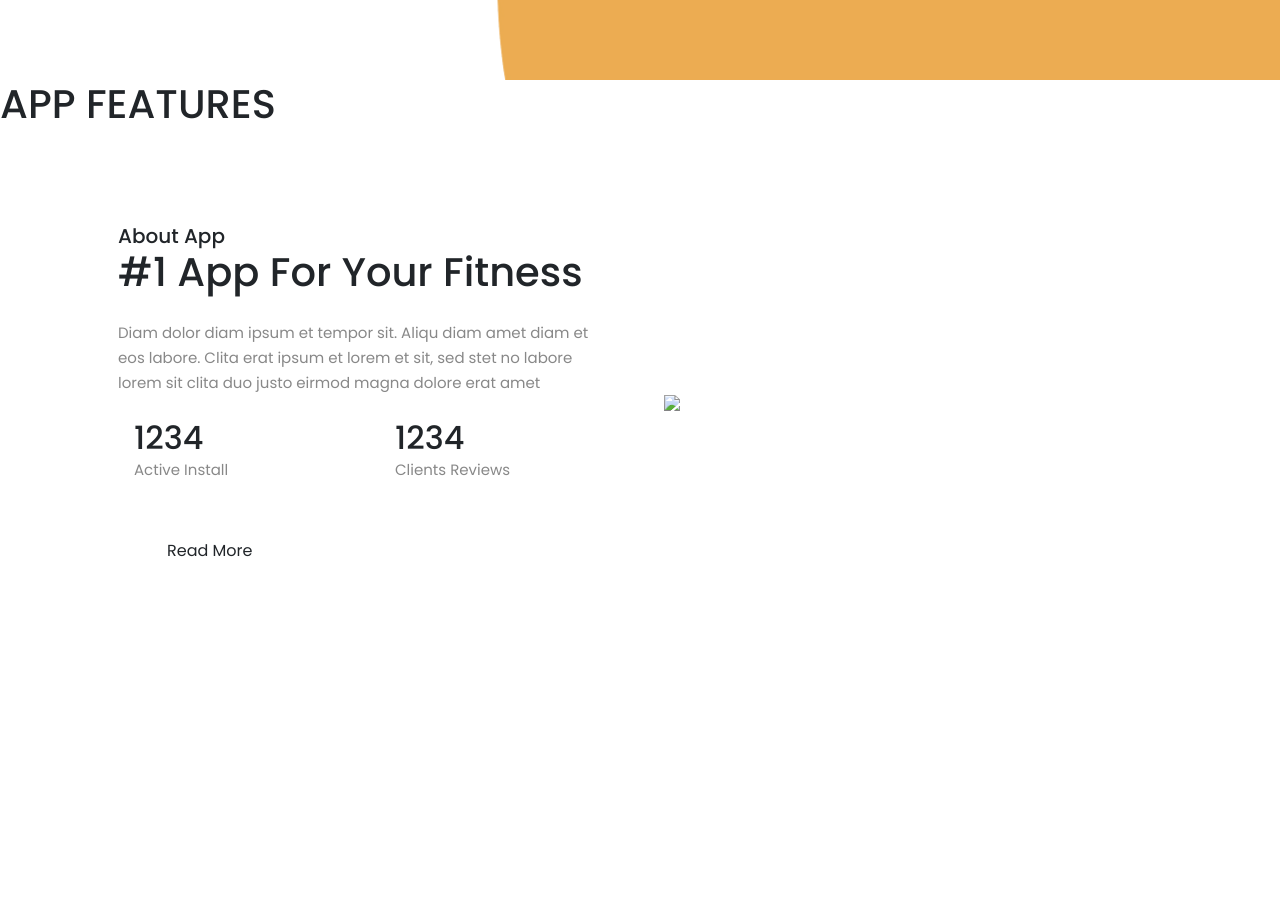
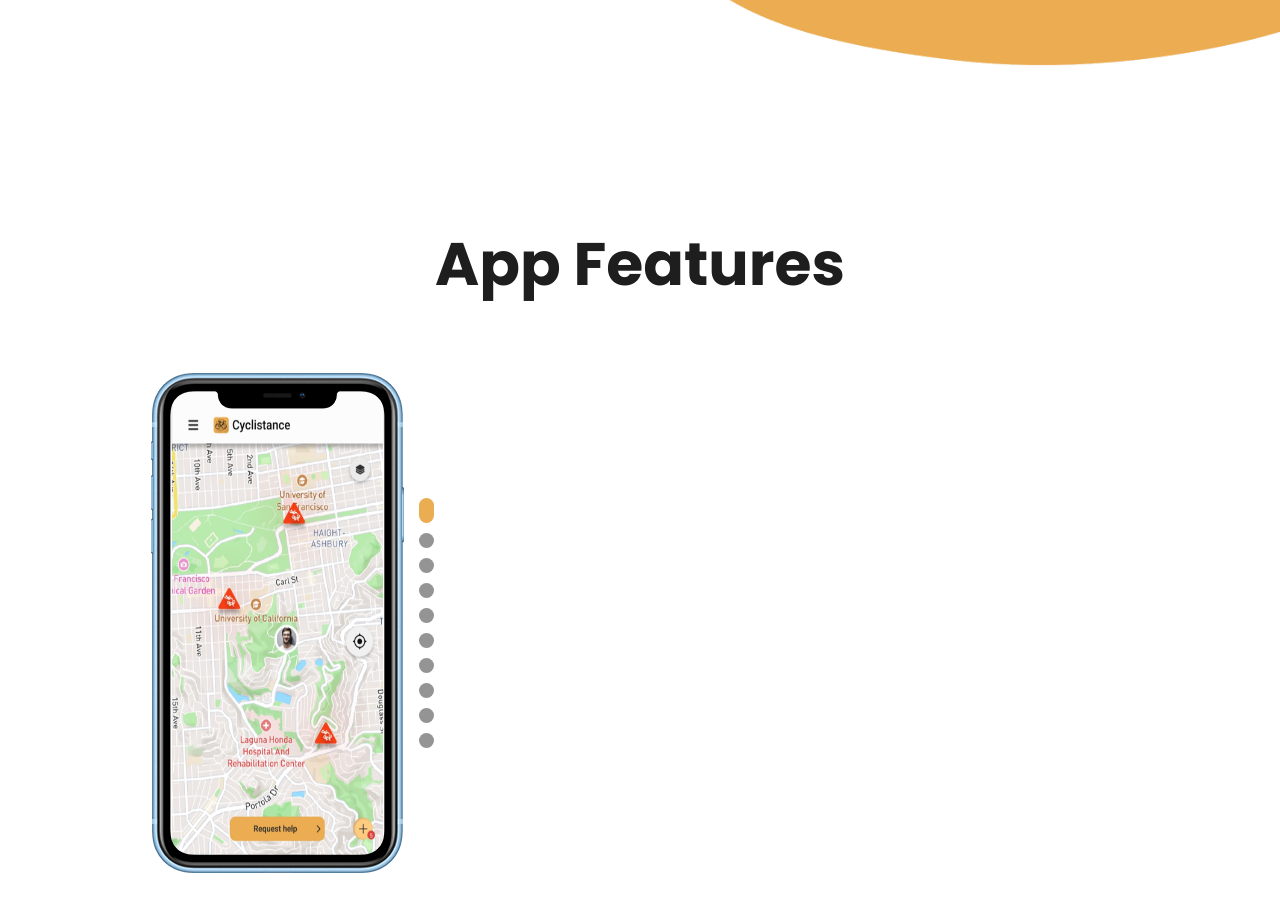
Before and after one commit to CKVGGWP/Cyclistance-Website, a plain HTML site: page index.html in a window 1280 px wide. Shown: the part 740-1652 px from the top of the page. Before the commit the page ends 1416 px from the top, so only its background shows below. Drawn offline with nearby package versions, Linux system fonts and the light colour scheme.

Commit message:
features

```diff
--- a/assets/css/cyclistance.css
+++ b/assets/css/cyclistance.css
@@ -6,6 +6,14 @@ figure, header, nav, section, article, aside, footer, figcaption {
   padding: 0;
   border: 0;
   outline: 0;
+}
+
+:root{
+  --primary: #FBA70B;
+  --secondary: #F4813F;
+  --dark: #1E1E1E;
+  --light: #FFFFFF;
+
 }
 
 .clearfix:after {
@@ -277,7 +285,7 @@ header
   background-repeat: no-repeat;
   background-position: right;
   margin-top: 20px;
-  background-image: url(../images/Home\ Photo.png);
+  background-image: url(../images/Home\ Picture.png);
 }
 
 
@@ -318,8 +326,8 @@ header
 
 .home a img{
   width: 200px;
-  height: 50px;
-  margin-top: 20px;
+  height: 60px;
+  margin-top: 30px;
 }
 
 @media (max-width: 1420px) {
@@ -407,3 +415,82 @@ header
       border-color: #fff transparent transparent transparent;
     }
 }
+
+.features-content {
+  margin-top: 100px;
+  margin-bottom: 100px;
+}
+
+.features-content h1{
+  font-size: 60px;
+  font-weight: 700;
+  color: #1e1e1e;
+  margin-bottom: 25px;
+  width: 100%;
+  height: 100%;
+}
+
+.screenshot-carousel {
+    position: relative;
+    width: 253px;
+    height: 500px;
+    padding: 15px;
+    margin-right: 30px;
+}
+
+.screenshot-carousel::before {
+    position: absolute;
+    content: "";
+    width: 100%;
+    height: 100%;
+    top: 0;
+    left: 0;
+    background: url(../images/screenshot-frame.png) center center no-repeat;
+    background-size: 253px 500px;
+    z-index: 1;
+}
+
+.screenshot-carousel .owl-item img {
+    position: relative;
+    width: 223px;
+    height: 470px;
+}
+
+.screenshot-carousel .owl-dots {
+    position: absolute;
+    top: 50%;
+    right: -30px;
+    transform: translateY(-50%);
+    display: flex;
+    flex-direction: column;
+    align-items: center;
+    justify-content: center;
+}
+
+.screenshot-carousel .owl-dot {
+    position: relative;
+    display: inline-block;
+    margin: 5px 0;
+    width: 15px;
+    height: 15px;
+    background: #949494;
+    border-radius: 15px;
+    transition: .5s;
+}
+
+.screenshot-carousel .owl-dot::after {
+    position: absolute;
+    content: "";
+    width: 5px;
+    height: 5px;
+    top: 5px;
+    left: 5px;
+    border-radius: 5px;
+}
+
+.screenshot-carousel .owl-dot.active {
+  background: #EBAD52;
+  width: 15px;
+  height: 25px;
+  border-radius: 28px;
+}
--- a/assets/js/main.js
+++ b/assets/js/main.js
@@ -1,3 +1,8 @@
+(function ($) {
+  "use strict";
+
+  new WOW().init();
+
     // Sticky Navbar
     $(function () {
         var navbar = $('.navbar');
@@ -46,3 +51,14 @@
           }
         });
       });
+
+      // Screenshot carousel
+      $(".screenshot-carousel").owlCarousel({
+        autoplay: false,
+        smartSpeed: 1000,
+        loop: true,
+        dots: true,
+        items: 1
+    });
+
+  })(jQuery);
--- a/index.html
+++ b/index.html
@@ -5,8 +5,8 @@
   <meta charset="UTF-8">
   <meta name="viewport" content="width=device-width, initial-scale=1.0">
   <link href="https://cdn.jsdelivr.net/npm/bootstrap@5.3.2/dist/css/bootstrap.min.css" rel="stylesheet" integrity="sha384-T3c6CoIi6uLrA9TneNEoa7RxnatzjcDSCmG1MXxSR1GAsXEV/Dwwykc2MPK8M2HN" crossorigin="anonymous">
-  <script defer src="https://cdn.jsdelivr.net/npm/bootstrap@5.3.2/dist/js/bootstrap.bundle.min.js" integrity="sha384-C6RzsynM9kWDrMNeT87bh95OGNyZPhcTNXj1NW7RuBCsyN/o0jlpcV8Qyq46cDfL" crossorigin="anonymous"></script>
   <link href="assets/lib/animate/animate.min.css" rel="stylesheet">
+  <link href="assets/lib/owlcarousel/assets/owl.carousel.min.css" rel="stylesheet">
 
 
 
@@ -69,49 +69,46 @@
   </section>
 
   <section class = "features" id = "features">
-    <div class = "heading">
-      <h1>APP FEATURES</h1>
+    <div class = "features-content">
+        <div class="container-xxl">
+          <div class="container py-5 px-lg-5">
+              <div class="row g-5 align-items-center">
+                  <h1 class="text-center">App Features</h1>
+                  <div class="col-lg-4 d-flex justify-content-center justify-content-lg-end wow fadeInUp" data-wow-delay="0.3s">
+                      <div class="owl-carousel screenshot-carousel">
+                          <img class="img-fluid" src="assets/images/Image-1.png" alt="">
+                          <img class="img-fluid" src="assets/images/screenshot-2.png" alt="">
+                          <img class="img-fluid" src="assets/images/screenshot-3.png" alt="">
+                          <img class="img-fluid" src="assets/images/screenshot-4.png" alt="">
+                          <img class="img-fluid" src="assets/images/screenshot-5.png" alt="">
+                          <img class="img-fluid" src="assets/images/Image-1.png" alt="">
+                          <img class="img-fluid" src="assets/images/screenshot-2.png" alt="">
+                          <img class="img-fluid" src="assets/images/screenshot-3.png" alt="">
+                          <img class="img-fluid" src="assets/images/screenshot-4.png" alt="">
+                          <img class="img-fluid" src="assets/images/screenshot-5.png" alt="">
 
-      <div class="container-xxl py-5" >
-        <div class="container py-5 px-lg-5">
-            <div class="row g-5 align-items-center">
-                <div class="col-lg-6 wow fadeInUp" data-wow-delay="0.1s">
-                    <h5 class="text-primary-gradient fw-medium">About App</h5>
-                    <h1 class="mb-4">#1 App For Your Fitness</h1>
-                    <p class="mb-4">Diam dolor diam ipsum et tempor sit. Aliqu diam amet diam et eos labore. Clita erat ipsum et lorem et sit, sed stet no labore lorem sit clita duo justo eirmod magna dolore erat amet</p>
-                    <div class="row g-4 mb-4">
-                        <div class="col-sm-6 wow fadeIn" data-wow-delay="0.5s">
-                            <div class="d-flex">
-                                <i class="fa fa-cogs fa-2x text-primary-gradient flex-shrink-0 mt-1"></i>
-                                <div class="ms-3">
-                                    <h2 class="mb-0" data-toggle="counter-up">1234</h2>
-                                    <p class="text-primary-gradient mb-0">Active Install</p>
-                                </div>
-                            </div>
-                        </div>
-                        <div class="col-sm-6 wow fadeIn" data-wow-delay="0.7s">
-                            <div class="d-flex">
-                                <i class="fa fa-comments fa-2x text-secondary-gradient flex-shrink-0 mt-1"></i>
-                                <div class="ms-3">
-                                    <h2 class="mb-0" data-toggle="counter-up">1234</h2>
-                                    <p class="text-secondary-gradient mb-0">Clients Reviews</p>
-                                </div>
-                            </div>
-                        </div>
-                    </div>
-                    <a href="" class="btn btn-primary-gradient py-sm-3 px-4 px-sm-5 rounded-pill mt-3">Read More</a>
-                </div>
-                <div class="col-lg-6">
-                    <img class="img-fluid wow fadeInUp" data-wow-delay="0.5s" src="img/about.png">
-                </div>
-            </div>
-        </div>
+                      </div>
+                  </div>
+              </div>
+          </div>
+      </div>
+
+      </div>
     </div>
+  </div>
+
+
 
     </div>
   </section>
 
 <script src="https://code.jquery.com/jquery-3.6.0.min.js"></script>
+<script defer src="https://cdn.jsdelivr.net/npm/bootstrap@5.3.2/dist/js/bootstrap.bundle.min.js" integrity="sha384-C6RzsynM9kWDrMNeT87bh95OGNyZPhcTNXj1NW7RuBCsyN/o0jlpcV8Qyq46cDfL" crossorigin="anonymous"></script>
+<script src="assets/lib/owlcarousel/owl.carousel.min.js"></script>
+<script src="assets/lib/wow/wow.min.js"></script>
+<script src="assets/lib/easing/easing.min.js"></script>
+<script src="assets/lib/waypoints/waypoints.min.js"></script>
+<script src="assets/lib/counterup/counterup.min.js"></script>
 <script src="assets/js/main.js"></script>
 </body>
 </html>
```
Also changed, not shown: assets/images/Home Picture.png (added), assets/images/Image-1.png (added), assets/images/Screenshot_Image-1.png (added), assets/images/screenshot-1.png (added), assets/images/screenshot-2.png (added), assets/images/screenshot-3.png (added), assets/images/screenshot-4.png (added), assets/images/screenshot-5.png (added), assets/images/screenshot-frame.png (added).
